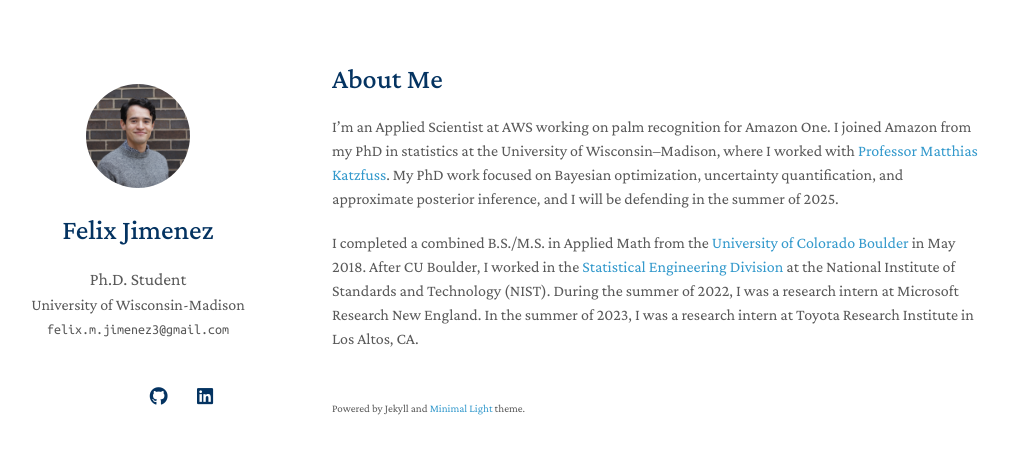
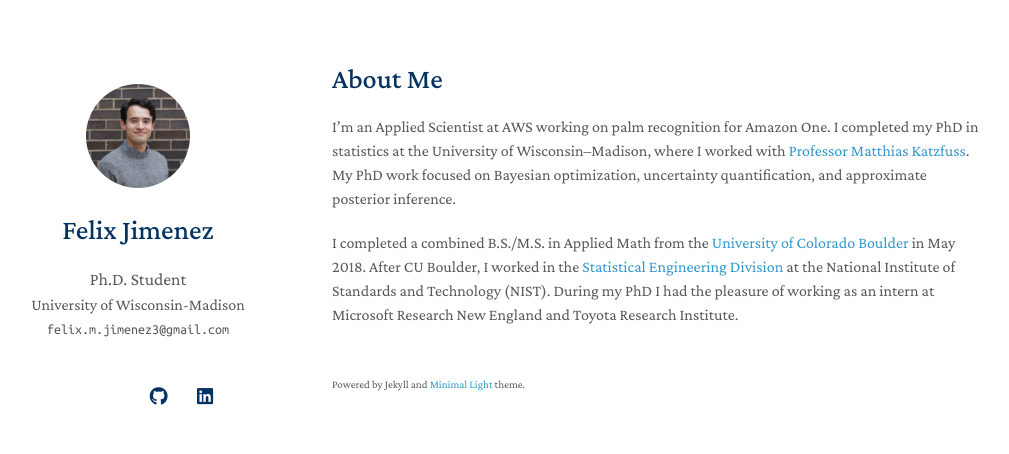
Before and after one commit to feji3769/feji3769.github.io, a Jekyll site: the page built from index.md, in a window 1280 px wide. Shown: the top 454 px of the page, without its empty margins (138-1147 px from the left). Built offline with Jekyll 4.4.1, drawn with Linux system fonts in a browser that asks for light colours; nearby versions of some CDN libraries; a style sheet for code colours, icons or effects is not loaded; our own code applies the rules of GitHub Pages for plain Markdown files.

Commit message:
Update index.md
update post phd.

```diff
--- a/index.md
+++ b/index.md
@@ -3,6 +3,6 @@
 ---
 
 # About Me
-I'm an Applied Scientist at AWS working on palm recognition for Amazon One. I joined Amazon from my PhD in statistics at the University of Wisconsin–Madison, where I worked with [Professor Matthias Katzfuss](https://sites.google.com/view/katzfuss/). My PhD work focused on Bayesian optimization, uncertainty quantification, and approximate posterior inference, and I will be defending in the summer of 2025.
+I'm an Applied Scientist at AWS working on palm recognition for Amazon One. I completed my PhD in statistics at the University of Wisconsin–Madison, where I worked with [Professor Matthias Katzfuss](https://sites.google.com/view/katzfuss/). My PhD work focused on Bayesian optimization, uncertainty quantification, and approximate posterior inference.
 
-I completed a combined B.S./M.S. in Applied Math from the [University of Colorado Boulder](https://www.colorado.edu/amath/) in May 2018. After CU Boulder, I worked in the [Statistical Engineering Division](https://www.nist.gov/itl/sed) at the National Institute of Standards and Technology (NIST). During the summer of 2022, I was a research intern at Microsoft Research New England. In the summer of 2023, I was a research intern at Toyota Research Institute in Los Altos, CA.
+I completed a combined B.S./M.S. in Applied Math from the [University of Colorado Boulder](https://www.colorado.edu/amath/) in May 2018. After CU Boulder, I worked in the [Statistical Engineering Division](https://www.nist.gov/itl/sed) at the National Institute of Standards and Technology (NIST). During my PhD I had the pleasure of working as an intern at Microsoft Research New England and Toyota Research Institute.
```
